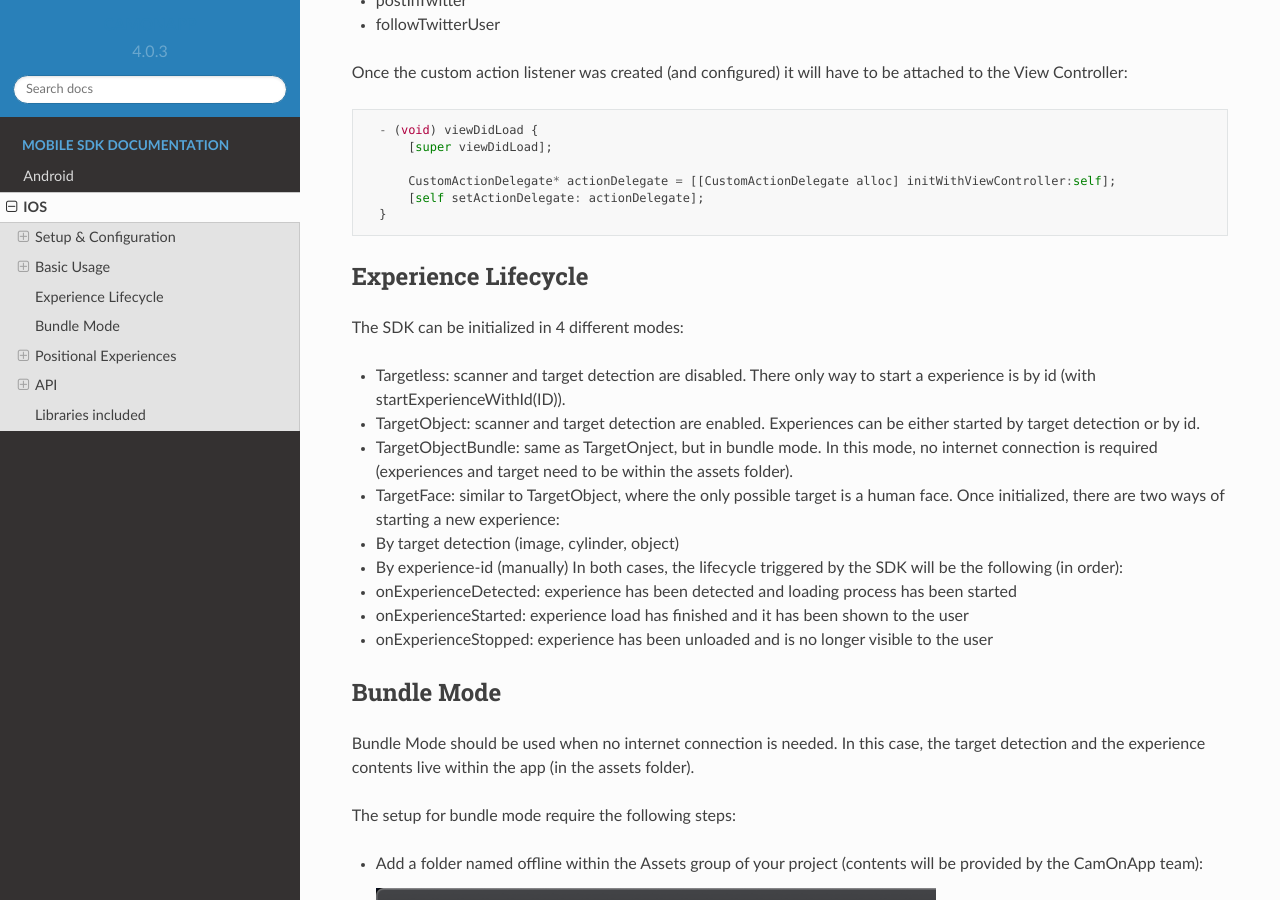
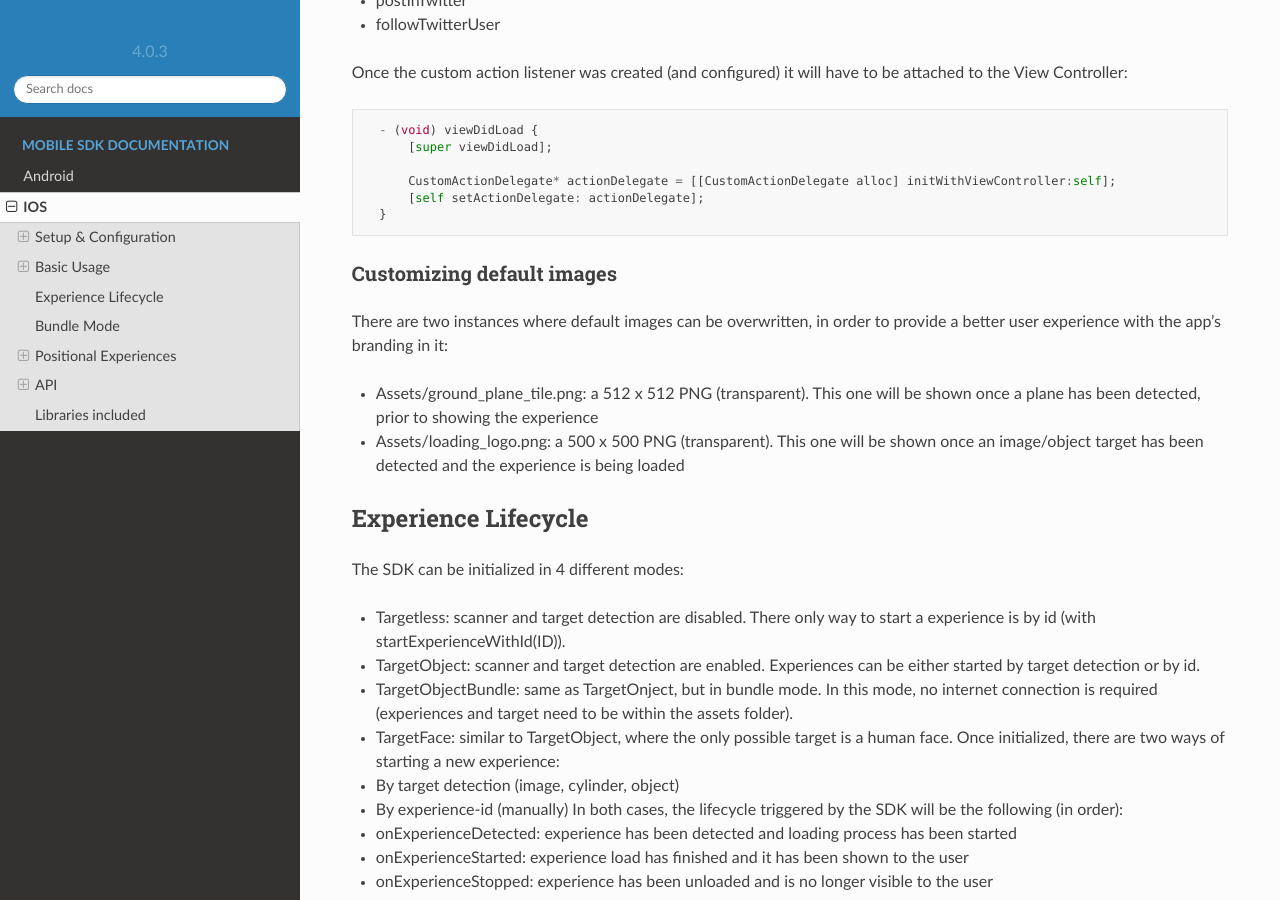
Before and after one commit to camonapp/documentation, a Sphinx documentation site: the page built from source/ios/index.md, in a window 1280 px wide and 900 px high, scrolled down 3997 px. Built offline with Sphinx 7.4.7 and the Read the Docs theme 2.0.0, drawn with Linux system fonts in a browser that asks for light colours.

Commit message:
Se detalla como pisar las imagenes para tener custom UI en ground plane y loading de experiencias

````diff
--- a/source/ios/index.md
+++ b/source/ios/index.md
@@ -143,6 +143,13 @@ Once the custom action listener was created (and configured) it will have to be
       [self setActionDelegate: actionDelegate];
   }
 ```
+
+### Customizing default images
+
+There are two instances where default images can be overwritten, in order to provide a better user experience with the app's branding in it:
+
+  * Assets/ground_plane_tile.png: a 512 x 512 PNG (transparent). This one will be shown once a plane has been detected, prior to showing the experience
+  * Assets/loading_logo.png: a 500 x 500 PNG (transparent). This one will be shown once an image/object target has been detected and the experience is being loaded
 
 ## Experience Lifecycle
 
````
Also changed, not shown: source/android/index.md (+8 -0 lines), 6 other files.
